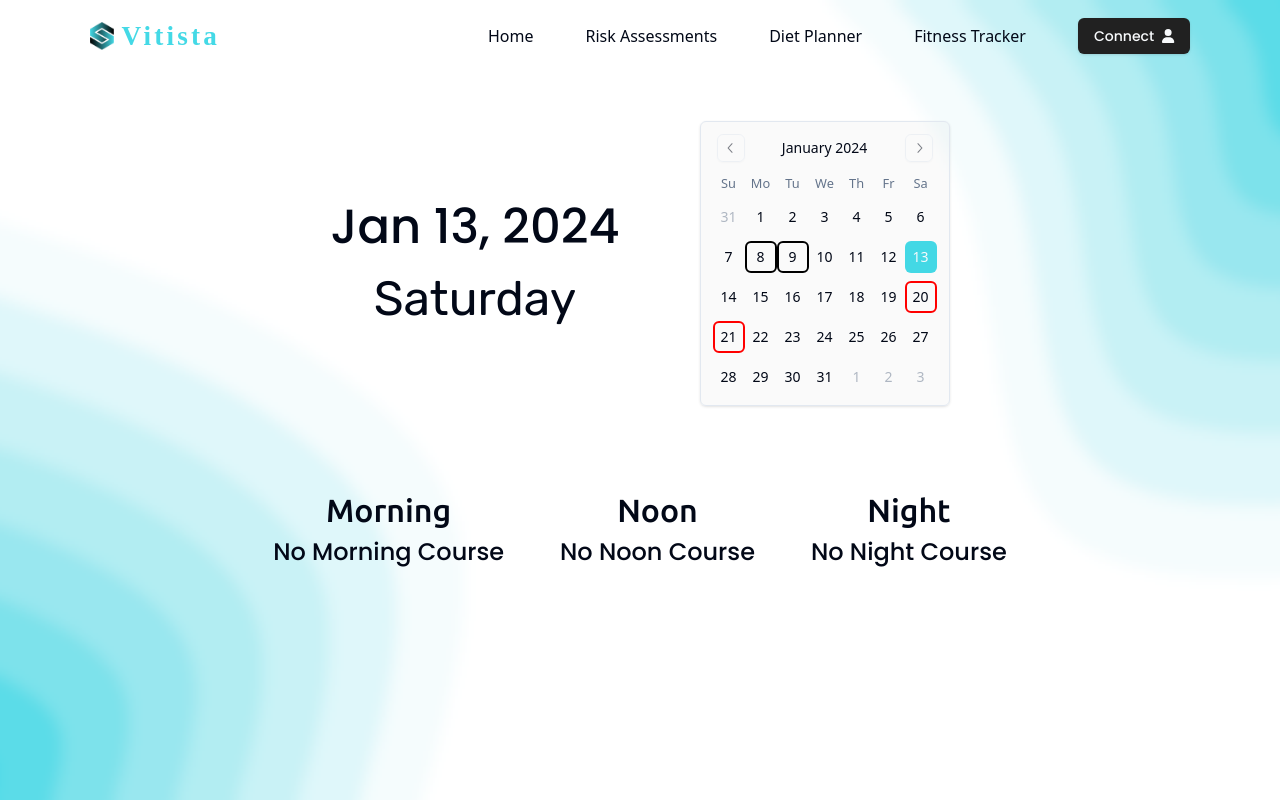
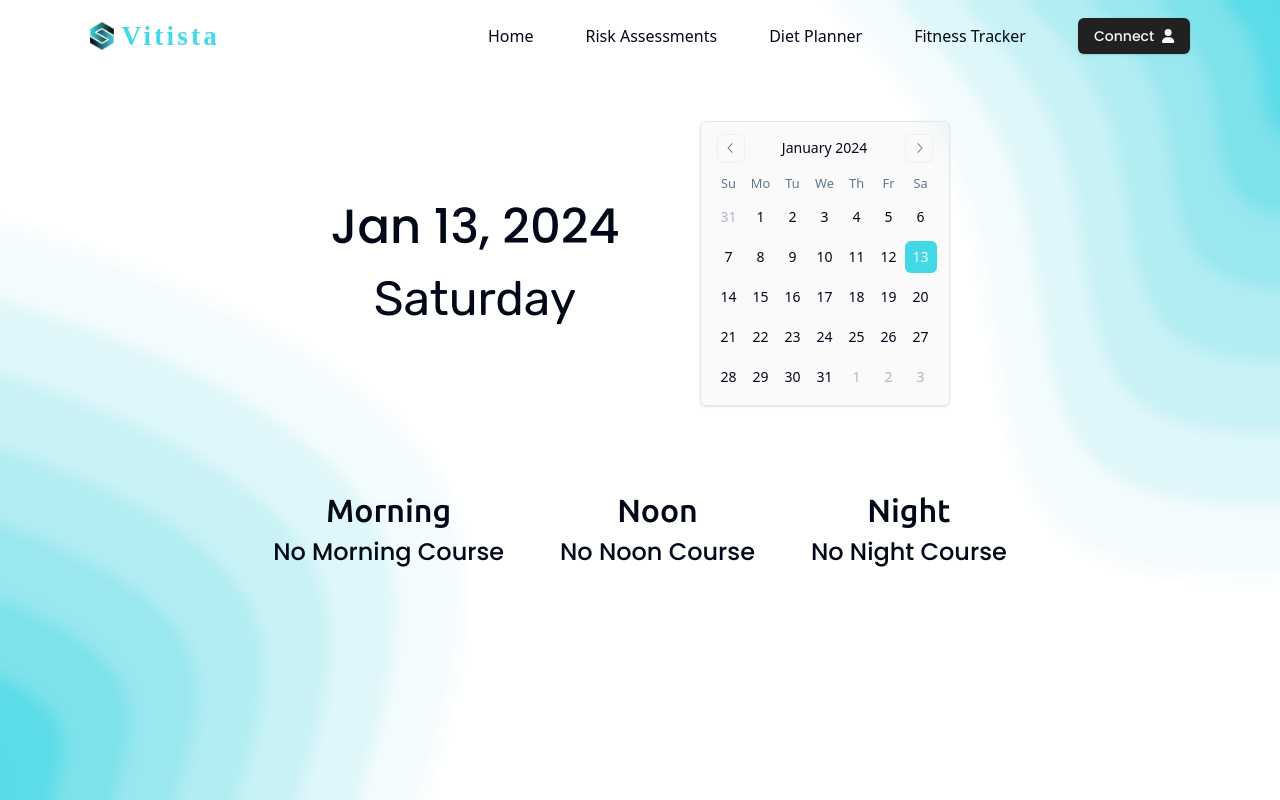
Before and after one commit to puneeth072003/Vitista, a React (Vite) app in the folder Frontend/: page /record in a window 1280 px wide. Built offline with nearby package versions, Linux system fonts and the light colour scheme; no server answers; a web font is replaced by a local one.

Commit message:
fix #3: Minor Page Fix
Signed-off-by: Soorya U <sooryau7@gmail.com>

```diff
--- a/Frontend/src/pages/Record/index.tsx
+++ b/Frontend/src/pages/Record/index.tsx
@@ -14,11 +14,11 @@ function Record() {
 
   const [backendData, setBackendData] = useState<IPayload[]>([]);
 
-  const bookedDays1 = [new Date(2024, 0, 8), new Date(2024, 0, 9)];
-  const bookedStyle1 = { border: "2px solid black" };
+  // const bookedDays1 = [new Date(2024, 0, 8), new Date(2024, 0, 9)];
+  // const bookedStyle1 = { border: "2px solid black" };
 
-  const bookedDays2 = [new Date(2024, 0, 20), new Date(2024, 0, 21)];
-  const bookedStyle2 = { border: "2px solid red" };
+  // const bookedDays2 = [new Date(2024, 0, 20), new Date(2024, 0, 21)];
+  // const bookedStyle2 = { border: "2px solid red" };
 
   useEffect(() => {
     async () => {
@@ -53,12 +53,12 @@ function Record() {
               selected={selectedDate}
               onSelect={(data) => setSelectedDate(data ?? new Date())}
               modifiers={{
-                booked1: bookedDays1,
-                booked2: bookedDays2,
+                // booked1: bookedDays1,
+                // booked2: bookedDays2,
               }}
               modifiersStyles={{
-                booked1: bookedStyle1,
-                booked2: bookedStyle2,
+                // booked1: bookedStyle1,
+                // booked2: bookedStyle2,
               }}
               className="rounded-md border shadow bg-[#00000005] shadow-[#00000017]"
             />
```
